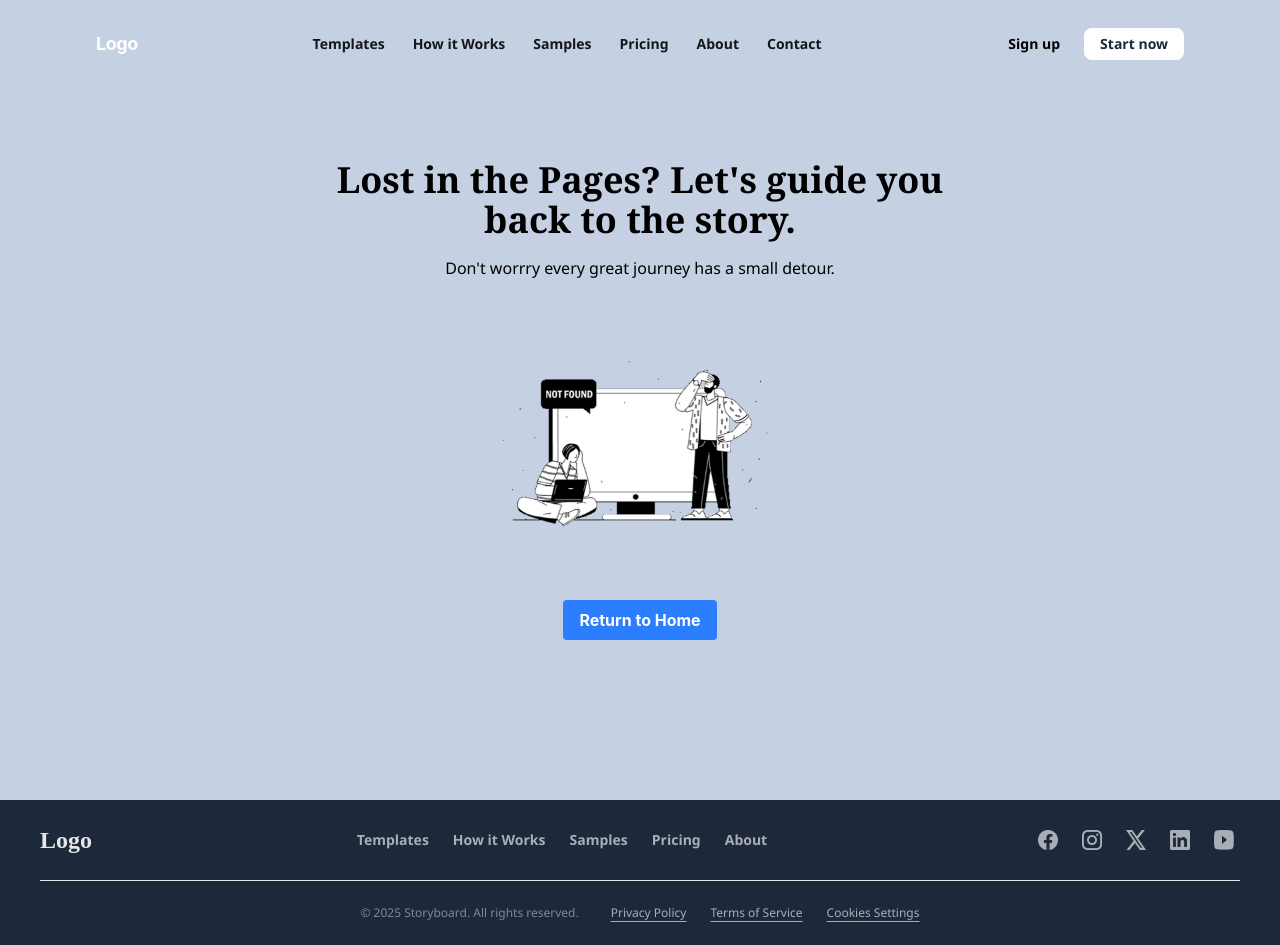
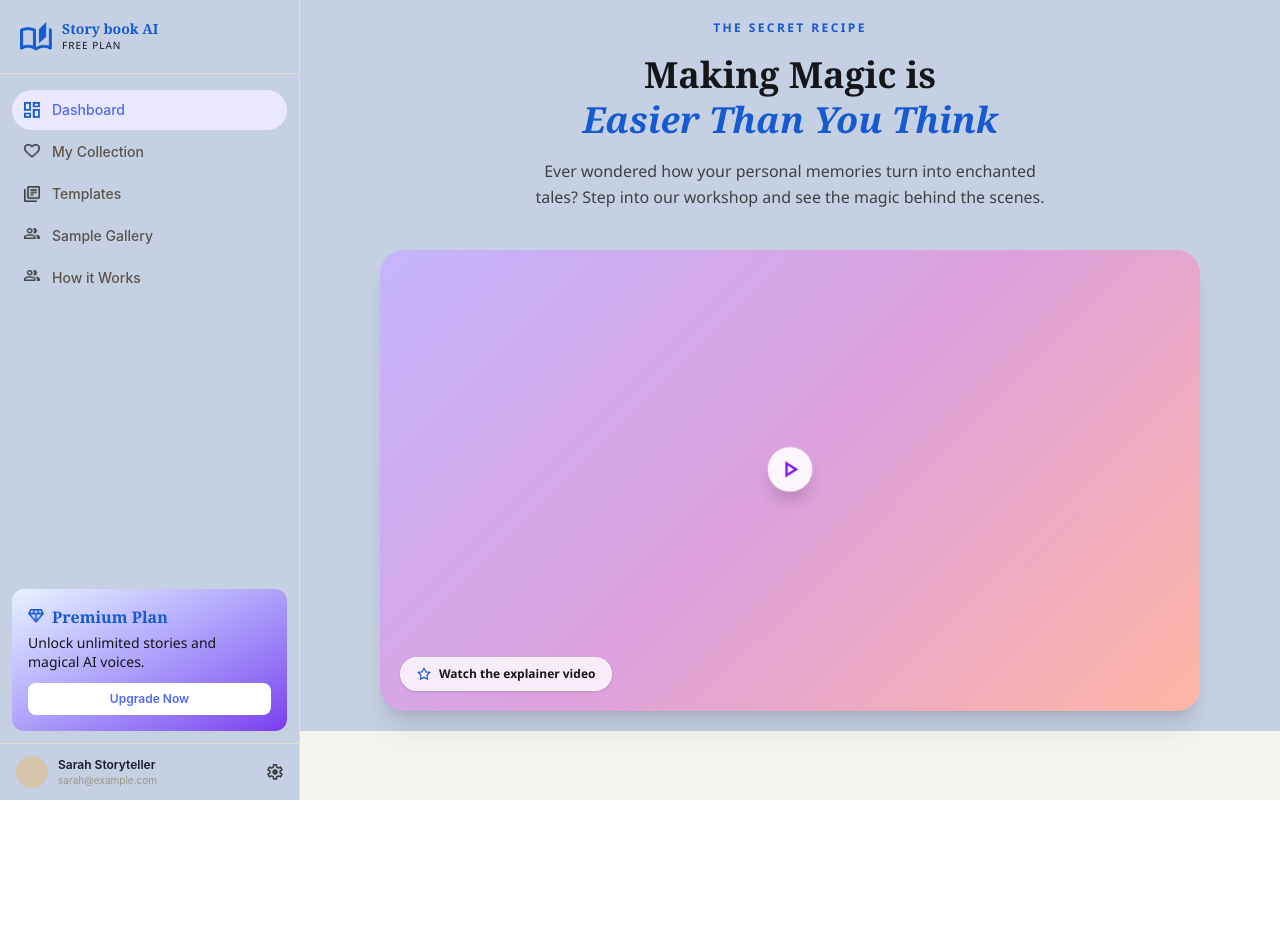
Before and after one commit to Fynova-Technologies/story_book_generator, a React (Vite) app in the folder frontendstorybookgenerator/: page /dashboard/videosection in a window 1280 px wide. After the commit the page ends 800 px from the top, so only its background shows below. Built offline with nearby package versions, Linux system fonts and the light colour scheme.

Commit message:
add video section

```diff
--- a/frontendstorybookgenerator/src/pages/Collection.tsx
+++ b/frontendstorybookgenerator/src/pages/Collection.tsx
@@ -15,7 +15,7 @@ function Collection() {
         <input
             type="text"
             placeholder="Search..."
-            className="w-100 border bg-light-on-primary border-gray-300 rounded-2xl px-4 py-2 focus:outline-none focus:ring-2 focus:ring-blue-500"
+            className="w-100 border bg-light-on-primary border-gray-300 rounded-3xl px-4 py-2 focus:outline-none focus:ring-2 focus:ring-blue-500"
         />
 
         <div className="flex items-center gap-6">
--- /dev/null
+++ b/frontendstorybookgenerator/src/section/Dashboard/VideoSection.tsx
@@ -0,0 +1,72 @@
+import playbutton from "../../assets/icons/Dashboard/PlayButton.png"
+
+const VideoSection= () => {
+  return (
+    <section
+      data-bg="light"
+      className="w-full py-5 px-6 md:px-12 xl:px-20 bg-light-bg dark:bg-dark-bg"
+    >
+      <div className="max-w-5xl mx-auto">
+
+        {/* ── TOP BADGE ── */}
+        <div className="flex justify-center mb-4">
+          <span className="font-body text-xs font-bold tracking-[0.2em] uppercase text-light-primary dark:text-dark-primary">
+            The Secret Recipe
+          </span>
+        </div>
+
+        {/* ── HEADING ── */}
+        <div className="text-center mb-4">
+          <h2 className="font-heading text-4xl md:text-4xl font-bold text-light-text dark:text-dark-text leading-tight">
+            Making Magic is
+          </h2>
+          <h2 className="font-heading text-4xl md:text-4xl font-bold italic text-light-primary dark:text-dark-primary leading-tight">
+            Easier Than You Think
+          </h2>
+        </div>
+
+        {/* ── SUBTITLE ── */}
+        <p className="font-body text-sm md:text-base text-light-outline dark:text-dark-text text-center leading-relaxed max-w-lg mx-auto mb-10">
+          Ever wondered how your personal memories turn into enchanted tales? Step into
+          our workshop and see the magic behind the scenes.
+        </p>
+
+        {/* ── VIDEO / IMAGE CARD ── */}
+        <div className="relative w-full rounded-3xl overflow-hidden shadow-xl aspect-video">
+
+
+          {/* Gradient placeholder — remove when image is ready */}
+          <div
+            className="absolute inset-0 w-full h-full"
+            style={{
+              background: "linear-gradient(135deg, #C4B5FD, #DDA0DD, #FFB6A3)",
+            }}
+          />
+
+          {/* ── PLAY BUTTON PLACEHOLDER ── */}
+          {/* 👉 Replace this with your actual play button / video logic */}
+          <div className="absolute inset-0 flex items-center justify-center">
+
+              {/* Play icon */}
+              <img src={playbutton} alt="" className="w-20 h-20"/>
+
+          </div>
+
+          {/* ── WATCH VIDEO BUTTON (bottom left) ── */}
+          <div className="absolute bottom-5 left-5">
+            <button className="flex items-center gap-2 px-4 py-2 rounded-full bg-white/80 backdrop-blur-sm border border-white/40 text-light-text font-body text-xs font-semibold hover:bg-white transition-all duration-200 shadow-sm">
+              {/* Sparkle icon */}
+              <svg width="14" height="14" viewBox="0 0 24 24" fill="none" stroke="currentColor" strokeWidth="2" strokeLinecap="round" strokeLinejoin="round" className="text-light-primary">
+                <polygon points="12 2 15.09 8.26 22 9.27 17 14.14 18.18 21.02 12 17.77 5.82 21.02 7 14.14 2 9.27 8.91 8.26 12 2"/>
+              </svg>
+              Watch the explainer video
+            </button>
+          </div>
+
+        </div>
+      </div>
+    </section>
+  );
+};
+
+export default VideoSection;
```
Also changed, not shown: frontendstorybookgenerator/src/main.tsx (+6 -1 lines), frontendstorybookgenerator/src/assets/icons/Dashboard/PlayButton.png (added).
